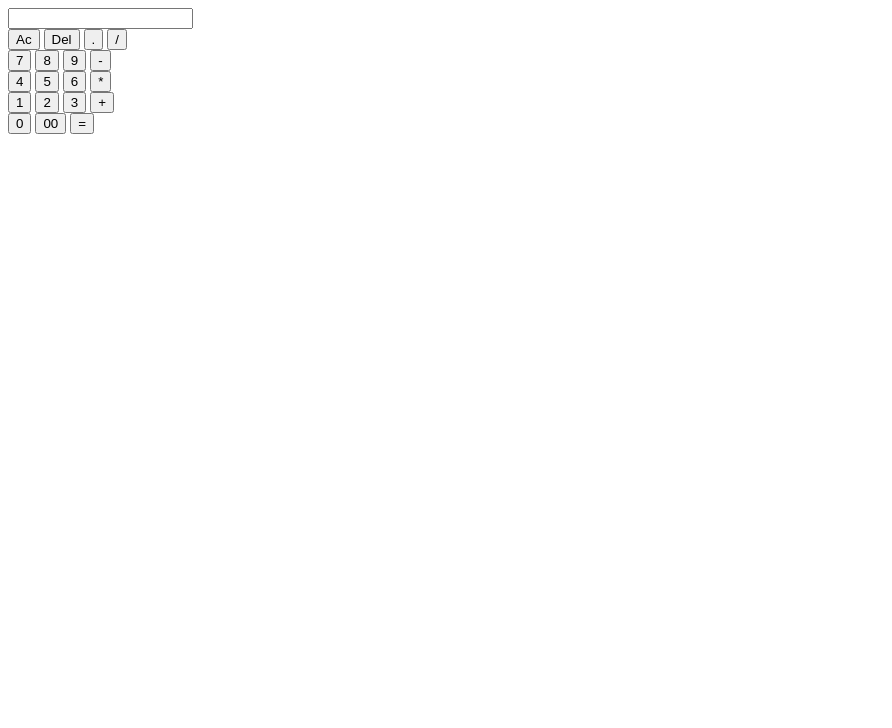
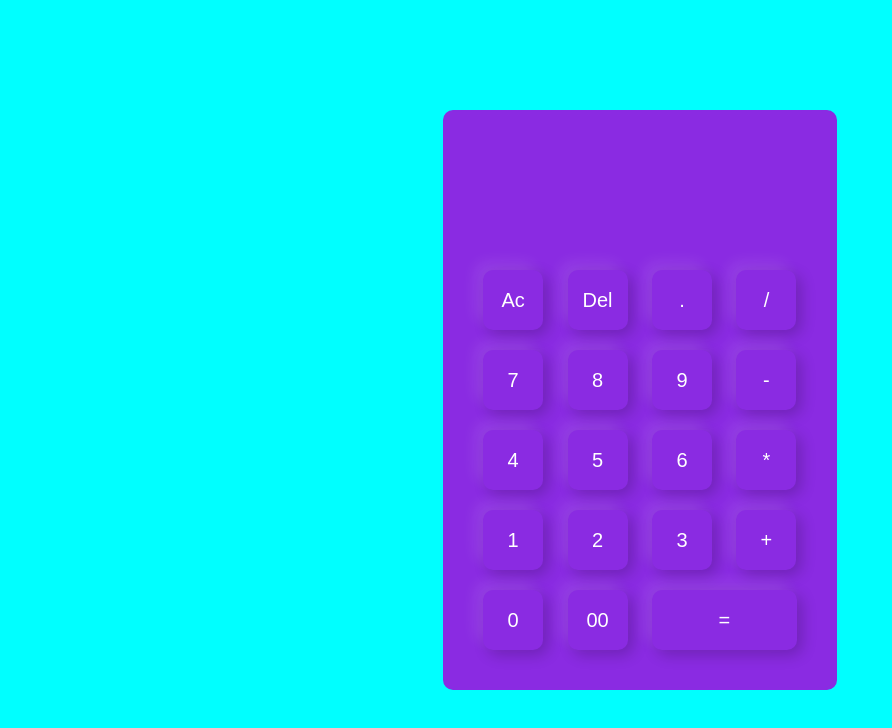
Before and after one commit to abdulrahman1001/calculator-website, a plain HTML site: page index.html in a window 1280 px wide. Shown: the whole page, without its empty margins (0-892 px from the left). Drawn offline with Linux system fonts and the light colour scheme.

Commit message:
Update style.css

```diff
--- a/style.css
+++ b/style.css
@@ -1,30 +1,73 @@
-<!DOCTYPE html>
-<html lang="en">
-<head>
-    <meta charset="UTF-8">
-    <meta name="viewport" content="width=device-width, initial-scale=1.0">
-    <link rel="stylesheet" href="styles.css">
-    <title>Mobile Phones</title>
-</head>
-<body>
-    <div class="container">
-        <div class="row">
-            <div class="phone">Samsung Galaxy S21 FE</div>
-        </div>
-        <div class="row">
-            <div class="phone">iPhone 10</div>
-            <div class="phone">iPhone 11</div>
-        </div>
-        <div class="row">
-            <div class="phone">iPhone 12</div>
-            <div class="phone">iPhone 13</div>
-        </div>
-        <div class="row">
-            <div class="phone">Placeholder</div>
-        </div>
-        <div class="calc">
-            <!-- Your calculator content goes here -->
-        </div>
-    </div>
-</body>
-</html>
+* {
+  font-family: sans-serif;
+  margin: 0;
+  padding: 0;
+  box-sizing: border-box;
+}
+
+.container {
+  background-color:aqua;
+  align-items: center;
+  justify-content: center;
+  width: 100%;
+  height: 100vh;
+  display: flex;
+}
+
+.calc {
+  background-color: blueviolet;
+  padding: 30px;
+  border-radius: 10px;
+}
+
+.calc form input {
+  border: 0;
+  outline: 0;
+  background: transparent;
+  width: 60px;
+  height: 60px;
+  cursor: pointer;
+  border-radius: 10px;
+  box-shadow: #fff;
+  font-size: 20px;
+  margin: 10px;
+  color: #fff;
+  box-shadow: -8px -8px 15px rgba(255, 255, 255, 0.1), 5px 5px 15px rgba(0, 0, 0, 0.2);
+}
+
+form .dis {
+  display: flex;
+  justify-content: flex-end;
+  margin: 20px 0;
+}
+
+form .dis input {
+  text-align: right;
+  flex: 1;
+  font-size: 45px;
+  box-shadow: none;
+}
+
+form input.eq {
+  width: 145px;
+}
+
+/* Media Query for Responsive Design */
+@media (max-width: 768px) {
+  .container {
+    flex-direction: column;
+    text-align: center;
+  }
+
+  .calc {
+    padding: 20px;
+  }
+
+  form .dis input {
+    font-size: 30px;
+  }
+
+  form input.eq {
+    width: auto;
+  }
+}
```
